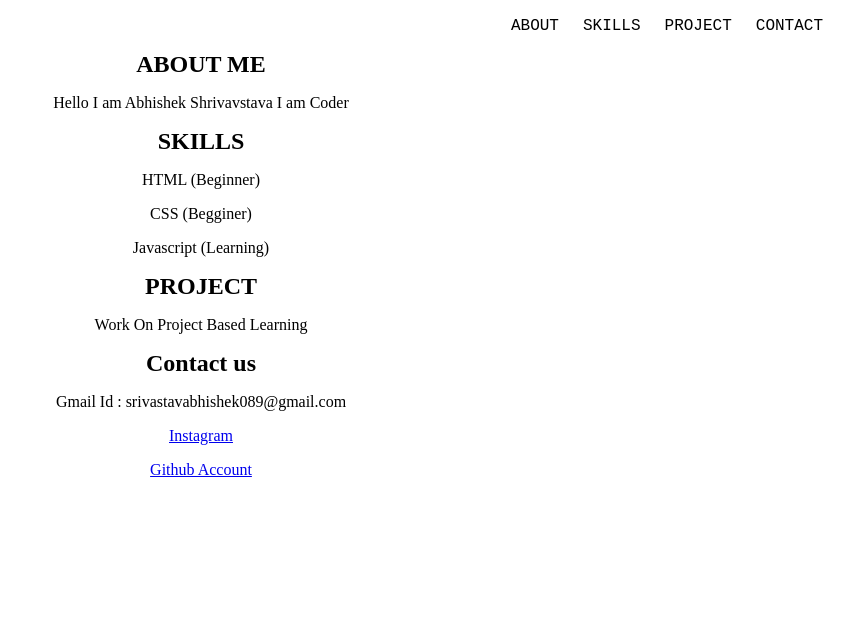
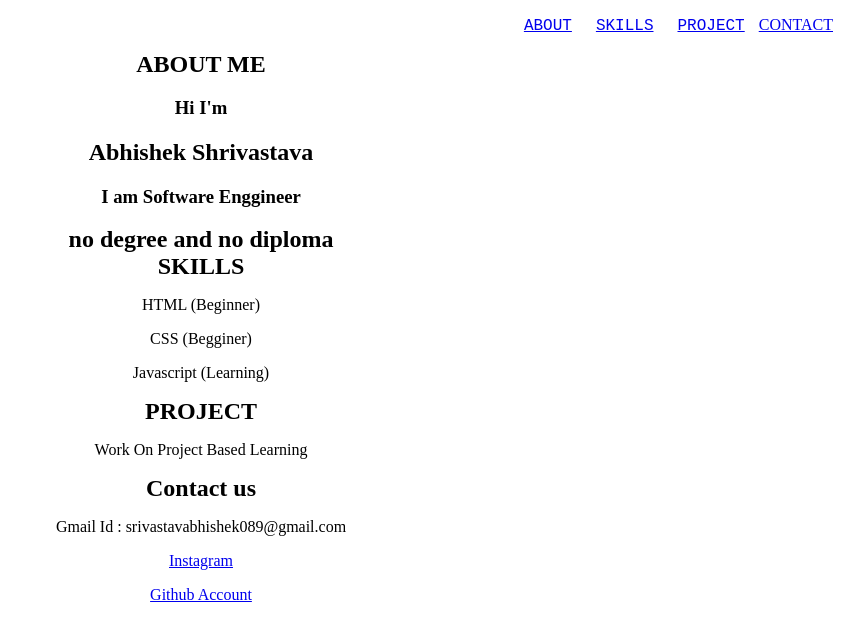
Before and after one commit to abhicoder9/abhicoder9.github.io, a plain HTML site: page index.html in a window 1280 px wide. Shown: the whole page, without its empty margins (439-1280 px from the left). Drawn offline with Linux system fonts and the light colour scheme.

Commit message:
Update index.html

```diff
--- a/index.html
+++ b/index.html
@@ -8,25 +8,33 @@
     <title>Abhishek Shrivastava</title>
 </head>
 <body>
+   <header>
        <div>
            <nav>
                 <ul>
-                <li>ABOUT</li>
-                <li>SKILLS</li>
-                <li>PROJECT</li>
-                <li>CONTACT</li>
+                    <a href="#About"><li>ABOUT</li></a>
+                    <a href="#Skill"><li>SKILLS</li></a>
+                    <a href="#Project"><li>PROJECT</li></a>
+                    <a href="#Contact"<li>CONTACT</li></a>
                 </ul>
            </nav>
        </div>
+   </header>
+   <section id= "About">
        <div>
            <h2>ABOUT ME</h2>
-        <p>Hello I am Abhishek Shrivavstava I am Coder</p>
+           <h3>Hi I'm</h3>
+           <h1>Abhishek Shrivastava</h1>
+           <h3>I am Software Enggineer
+           <h2>no degree and no diploma</h3>
        </div>
+   </section>
+   <section id = "Skill">
        <div>
             <h2>SKILLS</h2>
             <p>HTML (Beginner)</p>
             <p>CSS (Begginer)</p>
-        <p>Javascript (Learning)
+            <p>Javascript (Learning)</p>
        </div>
     <div>
         <h2>PROJECT</h2>
```
Lines whose indentation alone changed are shown as unchanged.
